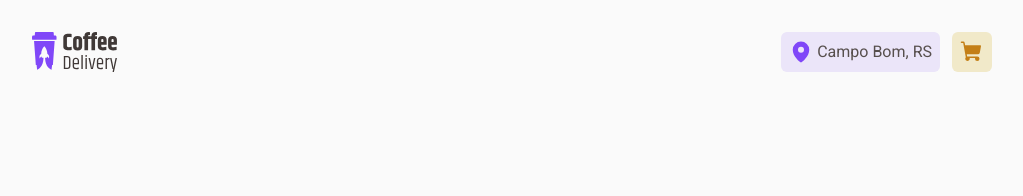
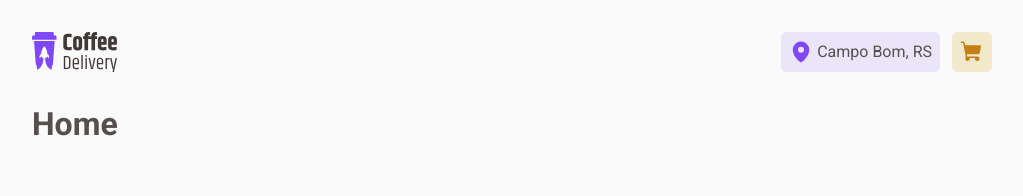
Before and after one commit to antonbsa/coffee-delivery, a React (Vite) app: page / in a window 1280 px wide. Shown: the top 196 px of the page, without its empty margins (128-1151 px from the left). Built offline with nearby package versions, Linux system fonts and the light colour scheme.

Commit message:
feat(Routing): implement routing with react-router-dom and create Home page

```diff
--- a/package.json
+++ b/package.json
@@ -13,6 +13,7 @@
     "phosphor-react": "^1.4.1",
     "react": "^19.0.0",
     "react-dom": "^19.0.0",
+    "react-router-dom": "^7.4.1",
     "styled-components": "^6.1.16"
   },
   "devDependencies": {
--- a/src/App.tsx
+++ b/src/App.tsx
@@ -1,13 +1,17 @@
 import { ThemeProvider } from 'styled-components'
 import { defaultTheme } from './styles/theme/default'
 import { GlobalStyle } from './styles/global'
-import { Header } from './components/Header'
+import { BrowserRouter } from 'react-router-dom'
+import { Router } from './Router'
 
 export function App() {
   return (
     <ThemeProvider theme={defaultTheme}>
+      <BrowserRouter>
+        <Router />
+      </BrowserRouter>
+
       <GlobalStyle />
-      <Header />
     </ThemeProvider>
   )
 }
--- /dev/null
+++ b/src/Router.tsx
@@ -0,0 +1,13 @@
+import { Route, Routes } from 'react-router-dom'
+import { Home } from './pages/Home'
+import { DefaultLayout } from './layouts/default'
+
+export function Router() {
+  return (
+    <Routes>
+      <Route path="/" element={<DefaultLayout />}>
+        <Route path="/" element={<Home />} />
+      </Route>
+    </Routes>
+  )
+}
--- a/src/components/Header/styles.ts
+++ b/src/components/Header/styles.ts
@@ -4,7 +4,7 @@ export const HeaderContainer = styled.header`
   display: flex;
   align-items: center;
   justify-content: space-between;
-  margin: 2rem 10rem;
+  margin: 2rem 0;
 
   .actionsContainer {
     display: flex;
--- /dev/null
+++ b/src/layouts/default/index.tsx
@@ -0,0 +1,12 @@
+import { Outlet } from 'react-router-dom'
+import { Header } from '../../components/Header'
+import { LayoutContainer } from './styles'
+
+export function DefaultLayout() {
+  return (
+    <LayoutContainer>
+      <Header />
+      <Outlet />
+    </LayoutContainer>
+  )
+}
--- /dev/null
+++ b/src/layouts/default/styles.ts
@@ -0,0 +1,5 @@
+import styled from 'styled-components'
+
+export const LayoutContainer = styled.div`
+  margin: 0 160px;
+`
--- /dev/null
+++ b/src/pages/Home/index.tsx
@@ -0,0 +1,7 @@
+export function Home() {
+  return (
+    <div>
+      <h1>Home</h1>
+    </div>
+  )
+}
--- /dev/null
+++ b/src/pages/Home/styles.ts
@@ -0,0 +1,5 @@
+import styled from 'styled-components'
+
+export const Container = styled.main`
+  background-color: red;
+`
```
Also changed, not shown: 1 other file (tests, documents, lock files or other folders).
